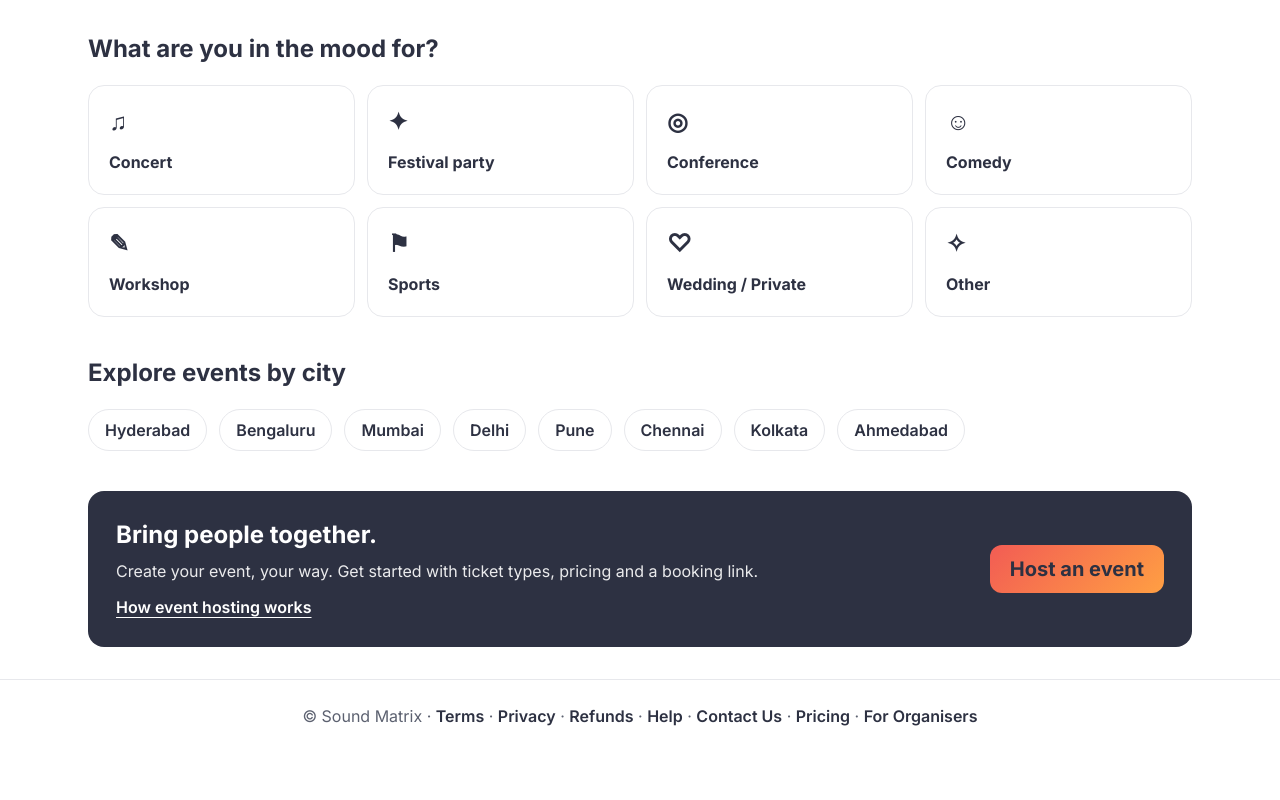
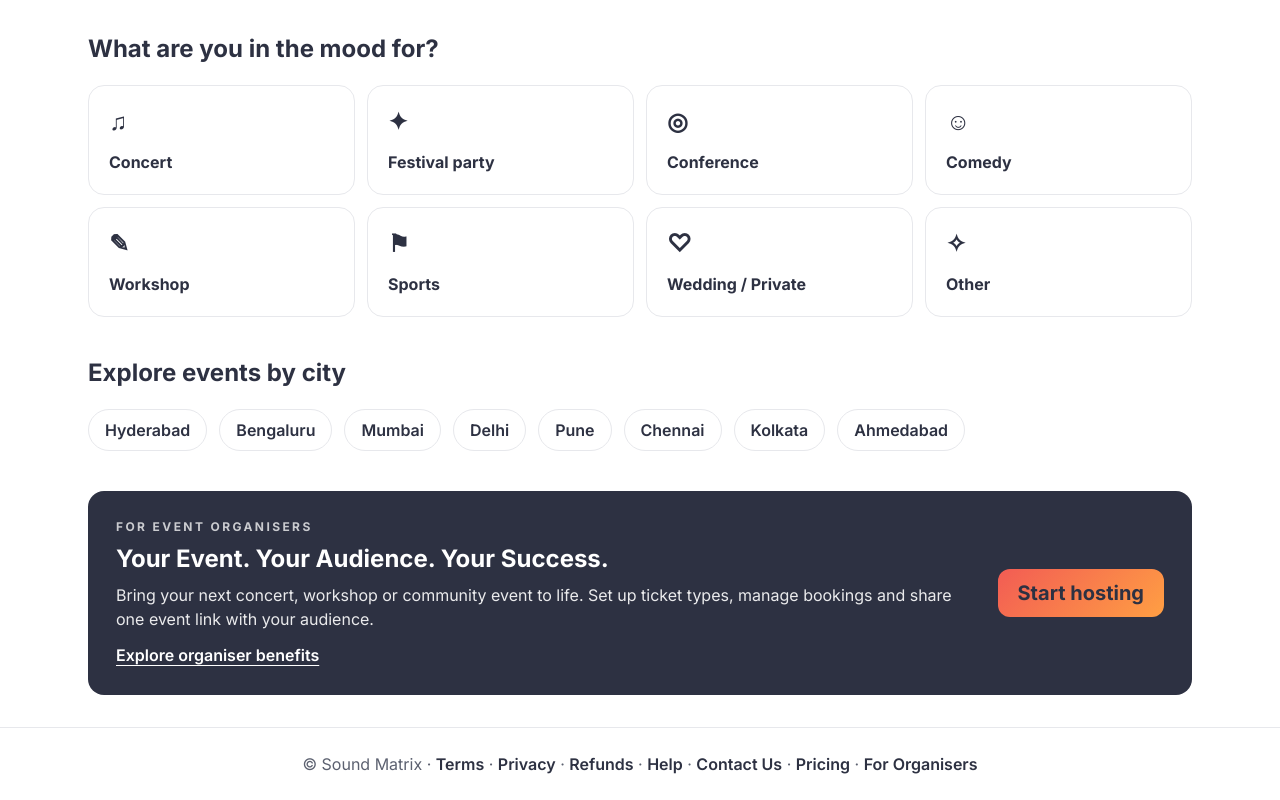
Before and after one commit to sound-matrix/Tikatero, a Next.js app: page / in a window 1280 px wide. Shown: the part 945-1745 px from the top of the page. Before the commit the page ends 1697 px from the top, so only its background shows below. Built offline with nearby package versions, Linux system fonts and the light colour scheme; no server answers; the database is empty.

Commit message:
feat(marketing): promote organiser journey on homepage

```diff
--- a/app/(public)/page.tsx
+++ b/app/(public)/page.tsx
@@ -140,15 +140,16 @@ export default function HomePage({ searchParams }: { searchParams: Promise<Searc
       </section>
       <section className="mt-10 flex flex-col gap-5 rounded-2xl bg-ink p-7 text-white sm:flex-row sm:items-center sm:justify-between">
         <div>
-          <h2 className="text-2xl font-bold">Bring people together.</h2>
-          <p className="mt-2 text-white/90">Create your event, your way. Get started with ticket types, pricing and a booking link.</p>
-          <Link href="/organisers" className="mt-3 inline-block font-semibold text-white underline underline-offset-4">How event hosting works</Link>
+          <p className="text-xs font-bold uppercase tracking-[.2em] text-white/75">For event organisers</p>
+          <h2 className="mt-2 text-2xl font-bold">Your Event. Your Audience. Your Success.</h2>
+          <p className="mt-2 text-white/90">Bring your next concert, workshop or community event to life. Set up ticket types, manage bookings and share one event link with your audience.</p>
+          <Link href="/organisers" className="mt-3 inline-block font-semibold text-white underline underline-offset-4">Explore organiser benefits</Link>
         </div>
         <Link
-          href="/console"
+          href="/organisers"
           className="inline-flex min-h-12 shrink-0 items-center justify-center rounded-xl bg-[linear-gradient(135deg,var(--coral),var(--orange))] px-5 text-xl font-bold text-ink"
         >
-          Host an event
+          Start hosting
         </Link>
       </section>
     </main>
```
